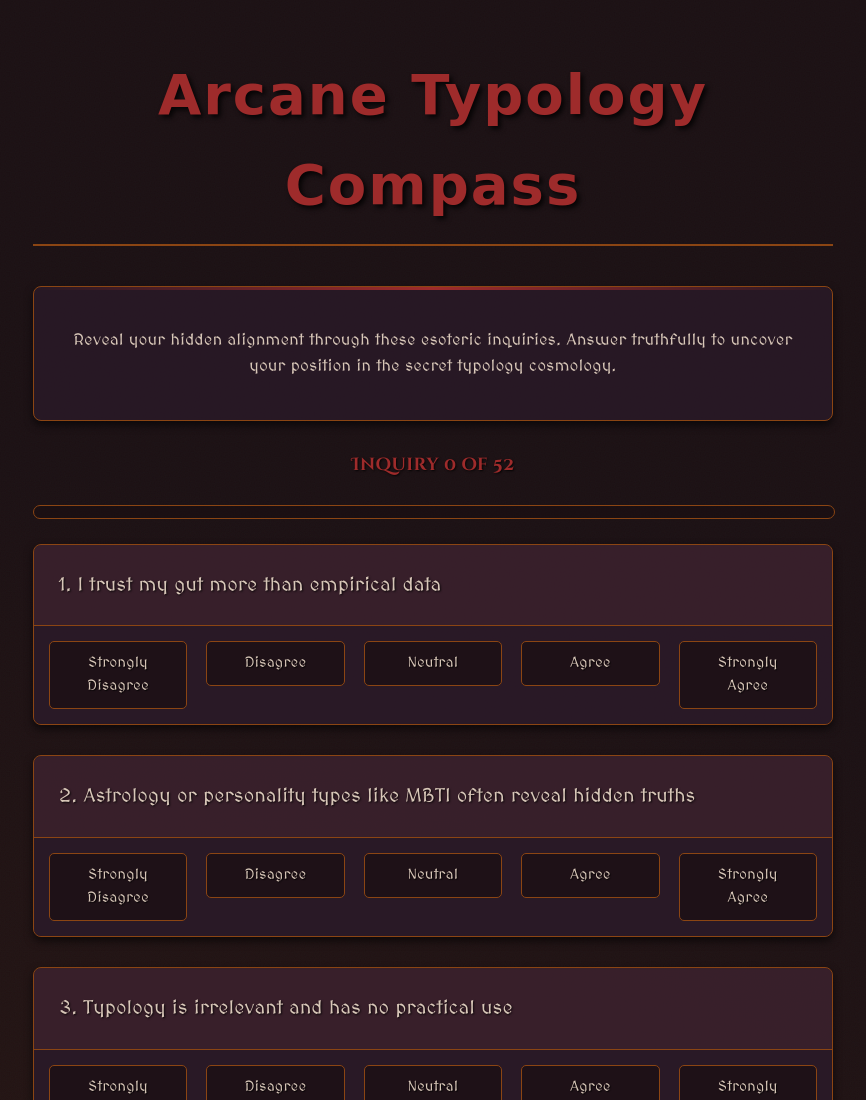
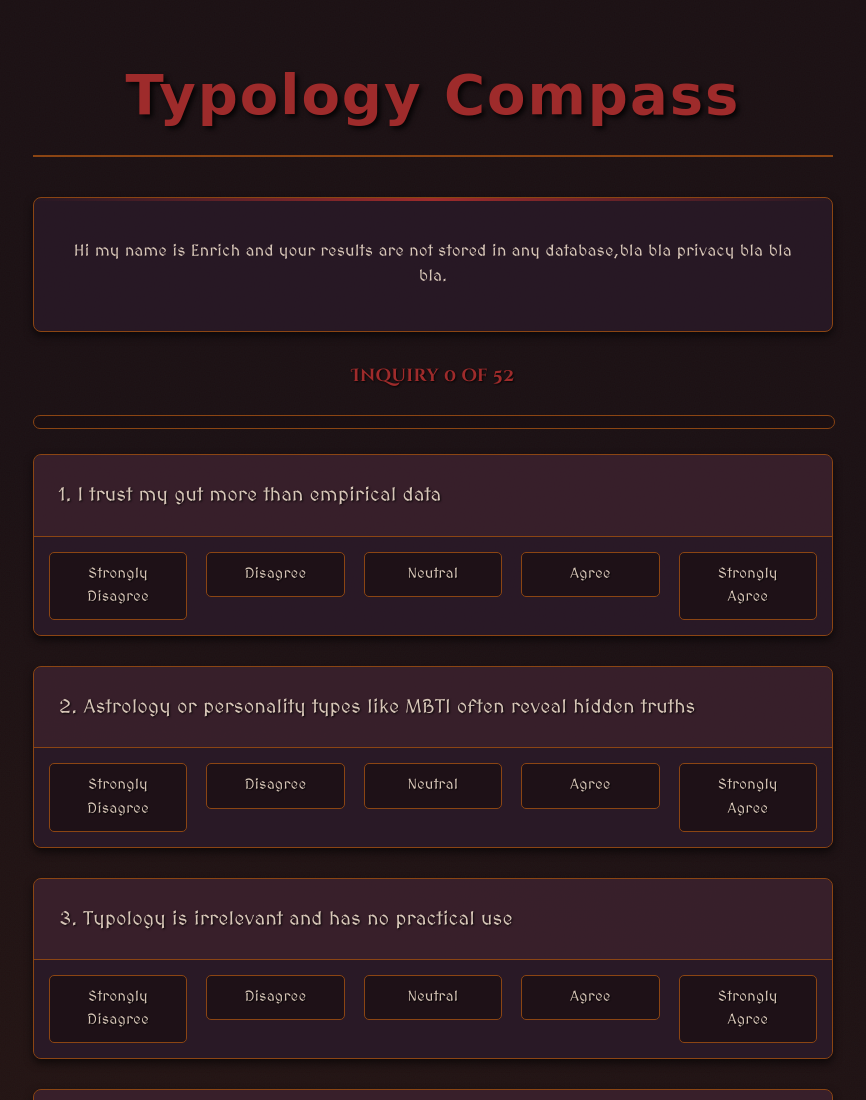
Before and after one commit to enrich44/typologycompass, a plain HTML site: page index.html in a window 1280 px wide. Shown: the top 1100 px of the page, without its empty margins (207-1073 px from the left). Drawn offline with Linux system fonts and the light colour scheme; a web font is replaced by a local one.

Commit message:
index.html

```diff
--- a/index.html
+++ b/index.html
@@ -392,13 +392,13 @@
     </style>
 </head>
 <body>
-    <h1>Arcane Typology Compass</h1>
+    <h1>Typology Compass</h1>
 
     <div class="intro">
-        <p>Reveal your hidden alignment through these esoteric inquiries. Answer truthfully to uncover your position in the secret typology cosmology.</p>
+        <p>Hi my name is Enrich and your results are not stored in any database,bla bla privacy bla bla bla.</p>
     </div>
 
-    <div class="question-counter" id="question-counter">Inquiry 1 of 50</div>
+    <div class="question-counter" id="question-counter">Respond 1 of 50</div>
     <div class="progress-container" id="progress-container">
         <div class="progress-bar" id="progress-bar"></div>
     </div>
@@ -410,7 +410,7 @@
     <button id="submit">Reveal My Alignment</button>
 
     <div id="results">
-        <h2>Your Esoteric Alignment</h2>
+        <h2>Your Alignment</h2>
         <div id="compass">
             <div id="point"></div>
         </div>
```
